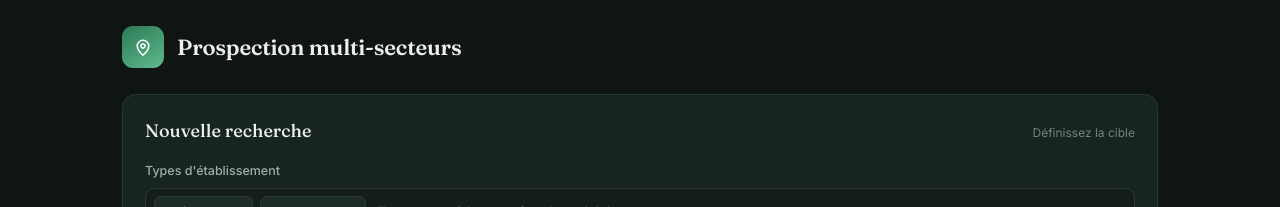
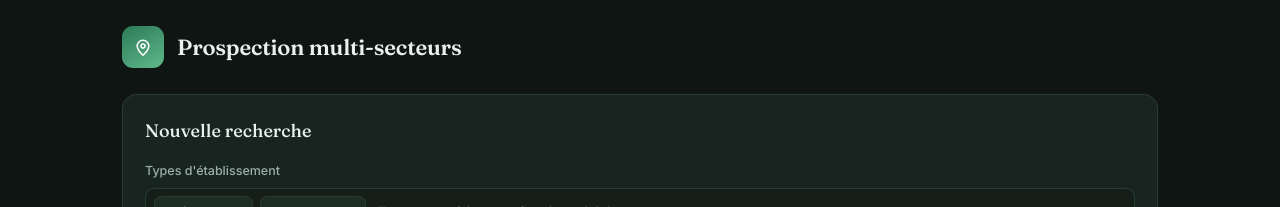
Before and after one commit to JoseILC/JoseILC.github.io, a plain HTML site: page index.html in a window 1280 px wide. Shown: the top 207 px of the page. Drawn offline with Linux system fonts and the light colour scheme.

Commit message:
Update index.html

```diff
--- a/index.html
+++ b/index.html
@@ -134,7 +134,7 @@
   </header>
 
   <div class="config">
-    <div class="head"><h2>Nouvelle recherche</h2><span class="step">Définissez la cible</span></div>
+    <div class="head"><h2>Nouvelle recherche</h2></div>
 
     <div class="f">
       <label>Types d'établissement</label>
```
